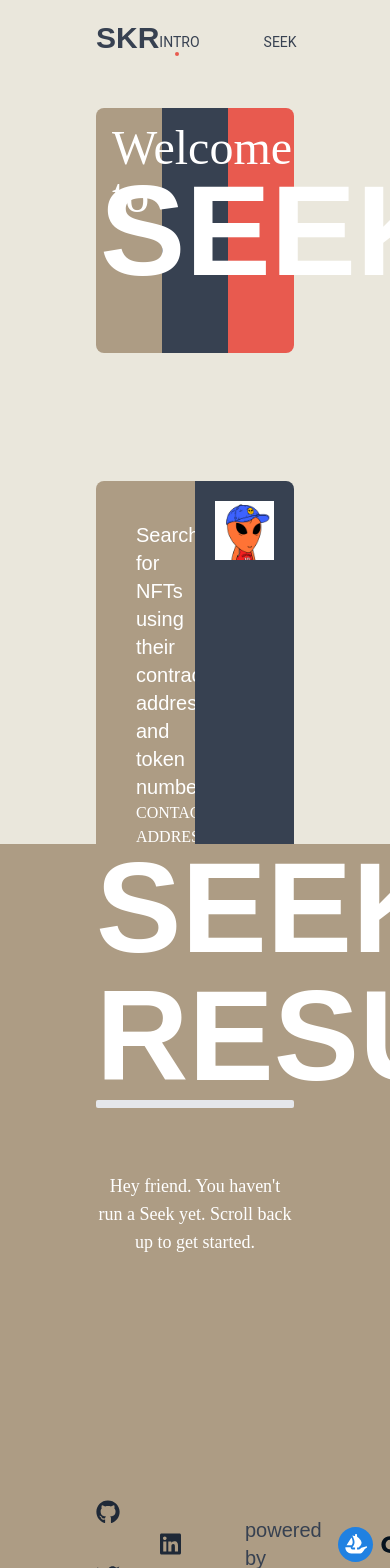
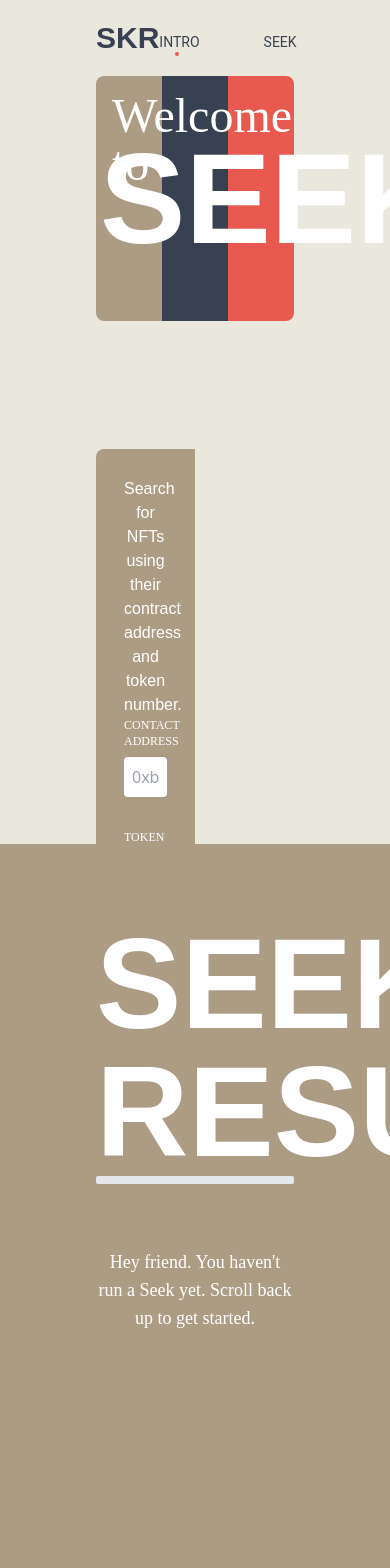
Before and after one commit to jacoberick/seeker, a React (Create React App) app: page / in a window 390 px wide. Shown: the top 1568 px of the page. Built offline with nearby package versions, Linux system fonts and the light colour scheme.

Commit message:
reworked height of intro and seek sections, media queries to 886px for intro

```diff
--- a/src/components/Header.js
+++ b/src/components/Header.js
@@ -8,7 +8,10 @@ const Header = ({ active, setActive }) => {
   );
 
   return (
-    <div id="masterHeaderContainer" className="sticky top-0 z-10 bg-tan-light">
+    <div
+      id="masterHeaderContainer"
+      className="fixed w-full top-0 z-10 bg-tan-light"
+    >
       <header className="flex justify-between px-24 py-5 max-w-7xl mx-auto text-gray-700">
         <p className="font-mont text-3xl uppercase font-semibold">skr</p>
         <nav className="flex items-center font-roboto text-sm mt-2">
--- a/src/components/Intro.js
+++ b/src/components/Intro.js
@@ -8,7 +8,8 @@ import snare from "../imgs/snare.png";
 import yuri from "../imgs/yuri-ill.jpg";
 
 const inputStyle = "rounded p-2 w-full focus:outline-redDot";
-const labelStyle = "mb-2 font-dom block text-white uppercase";
+const labelStyle =
+  "mb-2 font-dom block text-white uppercase bOne:text-sm bThree:text-xs";
 
 const Intro = ({ setActive, nft, setNft, setApiURL }) => {
   const imgArr = [doodle, lorca, visitor, snare, yuri];
@@ -39,7 +40,7 @@ const Intro = ({ setActive, nft, setNft, setApiURL }) => {
   return (
     <div
       id="masterIntroContainer"
-      className="max-w-7xl px-24 mx-auto h-almostScreen pt-8"
+      className="max-w-7xl px-24 mx-auto h-screen bFour:h-full bg-tan-light pt-header pb-8"
       onMouseEnter={() => setActive("INTRO")}
     >
       <section id="titleCard" className="h-1/3 relative mb-32">
@@ -56,12 +57,12 @@ const Intro = ({ setActive, nft, setNft, setApiURL }) => {
         </div>
       </section>
 
-      <section id="actionCard" className="flex">
+      <section id="actionCard" className="flex bFour:block">
         <div
           id="left"
-          className="w-1/2 bg-tan-dark p-10 rounded-l-lg flex flex-col"
+          className="w-1/2 bg-tan-dark p-10 bTwo:p-7 rounded-l-lg flex flex-col"
         >
-          <p className="text-2xl text-white font-mont text-center bOne:text-xl">
+          <p className="text-2xl bOne:text-xl bThree:text-base text-white font-mont text-center ">
             Search for NFTs using their contract address and token number.
           </p>
           <form onSubmit={parseApiURL} className="my-auto">
@@ -97,7 +98,7 @@ const Intro = ({ setActive, nft, setNft, setApiURL }) => {
             </div>
             <button
               type="submit"
-              className="uppercase w-full p-3 rounded-lg font-dom hover:bg-red-dark hover:border-red-dark text-white bg-gray-700 transition-colors"
+              className="uppercase w-full p-3 rounded-lg font-dom hover:bg-red-dark hover:border-red-dark text-white bg-gray-700 transition-colors bOne:text-sm bThree:text-xs"
             >
               Execute Seek
             </button>
--- a/src/components/Seek.js
+++ b/src/components/Seek.js
@@ -52,10 +52,10 @@ const Seek = ({ setActive, apiURL, token }) => {
   return (
     <div
       id="seekMasterContainer"
-      className="h-almostScreen bg-tan-dark relative"
+      className="h-screen bg-tan-dark relative pt-header"
       onMouseEnter={() => setActive("SEEK")}
     >
-      <div className="max-w-7xl mx-auto px-24 ">
+      <div className="max-w-7xl mx-auto px-24">
         <p className="font-mont text-9xl text-white text-center uppercase font-semibold">
           seek result
         </p>
--- a/src/index.css
+++ b/src/index.css
@@ -8,5 +8,4 @@
 
 html {
   scroll-behavior: smooth;
-  scroll-padding-top: 4rem;
 }
--- a/tailwind.config.js
+++ b/tailwind.config.js
@@ -3,8 +3,14 @@ module.exports = {
   darkMode: false, // or 'media' or 'class'
   theme: {
     extend: {
+      padding: {
+        header: "76px",
+      },
       screens: {
         bOne: { max: "1240px" },
+        bTwo: { max: "1076px" },
+        bThree: { max: "1024px" },
+        bFour: { max: "886px" },
       },
       fontFamily: {
         mont: ["Montserrat", "sans-serif"],
@@ -23,9 +29,7 @@ module.exports = {
           dark: "#E85A4F",
         },
       },
-      height: {
-        almostScreen: "calc(100vh - 76px)",
-      },
+      height: {},
       outline: {
         redDot: "2px solid #374151",
       },
```
